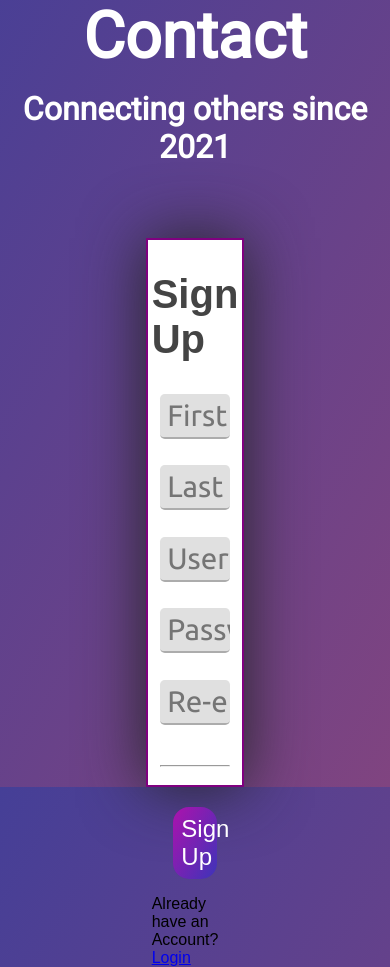
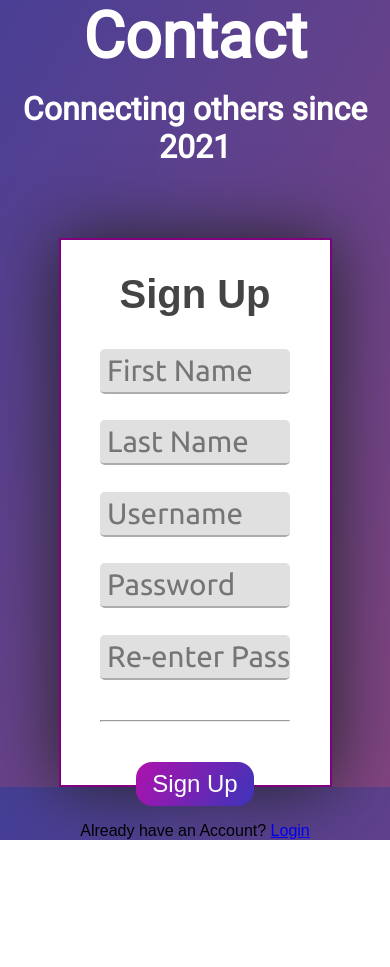
Before and after one commit to DillonNotDylan/COP4331-SmallProject, a PHP site: page /signUp.html in a window 390 px wide. Shown: the part 140-1107 px from the top of the page. After the commit the page ends 980 px from the top, so only its background shows below. Run offline with PHP 8.4, Linux system fonts and the light colour scheme.

Commit message:
@media changes

```diff
--- a/css/loginStyles.css
+++ b/css/loginStyles.css
@@ -227,4 +227,29 @@ hr
 	{
 		width: 70%;
 	}
+
+	.signUpDiv
+	{
+		width: 70%;
+	}
 }
+
+@media only screen and (max-width: 100px)
+{
+	.loginDiv
+	{
+		width: 70%;
+		font-size: 5rem;
+	}
+
+	.signUpDiv
+	{
+		width: 70%;
+	}
+
+	#user, #pass, #repass, #first, #last
+	{
+		font-size: 3rem;
+	}
+
+}
```
